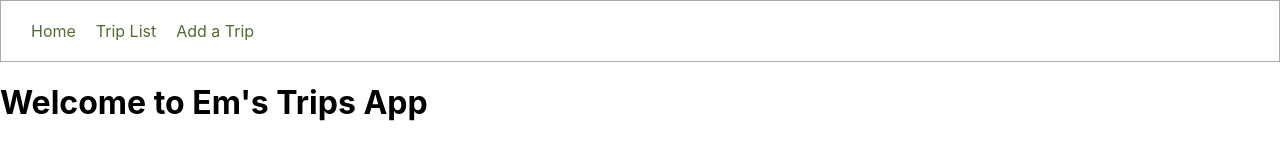
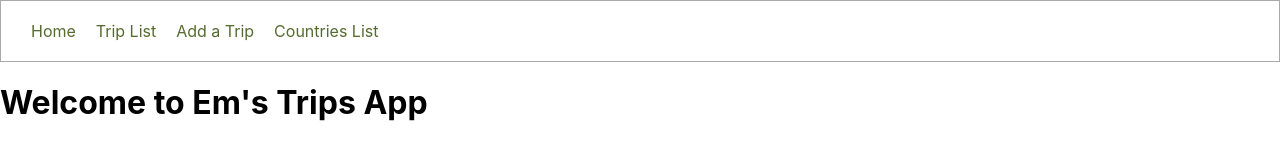
Before and after one commit to emmabindi/countriesvisited, a React (Create React App) app: page / in a window 1280 px wide. Shown: the top 160 px of the page. Built offline with nearby package versions, Linux system fonts and the light colour scheme.

Commit message:
Countries component added with link in nav bar

```diff
--- a/src/components/App.jsx
+++ b/src/components/App.jsx
@@ -7,6 +7,7 @@ import Home from './Home';
 import NoMatch from './NoMatch';
 import NavBar from './NavBar';
 import EditTrip from './EditTrip';
+import Countries from './Countries';
 
 class App extends React.Component {
   render() {
@@ -19,6 +20,7 @@ class App extends React.Component {
         <Route exact path="/" component={Home} />
         <Route exact path="/trips/create" component={CreateTrip} />
         <Route exact path="/trips/:id/edit" component={EditTrip} />
+        <Route exact path="/countries" component={Countries} />
         <Route component={NoMatch} />
       </Switch>
       </>
--- a/src/components/Home.jsx
+++ b/src/components/Home.jsx
@@ -3,6 +3,7 @@ import React from 'react';
 function Home() {
   return(
     <h1>Welcome to Em's Trips App</h1>
+
   )
 }
 export default Home;
--- a/src/components/NavBar.jsx
+++ b/src/components/NavBar.jsx
@@ -8,6 +8,7 @@ class NavBar extends React.Component {
         <Link to="/">Home</Link>
         <Link to="/trips">Trip List</Link>
         <Link to="/trips/create">Add a Trip</Link>
+        <Link to="/countries">Countries List</Link>
       </nav>
     )
   }
```
